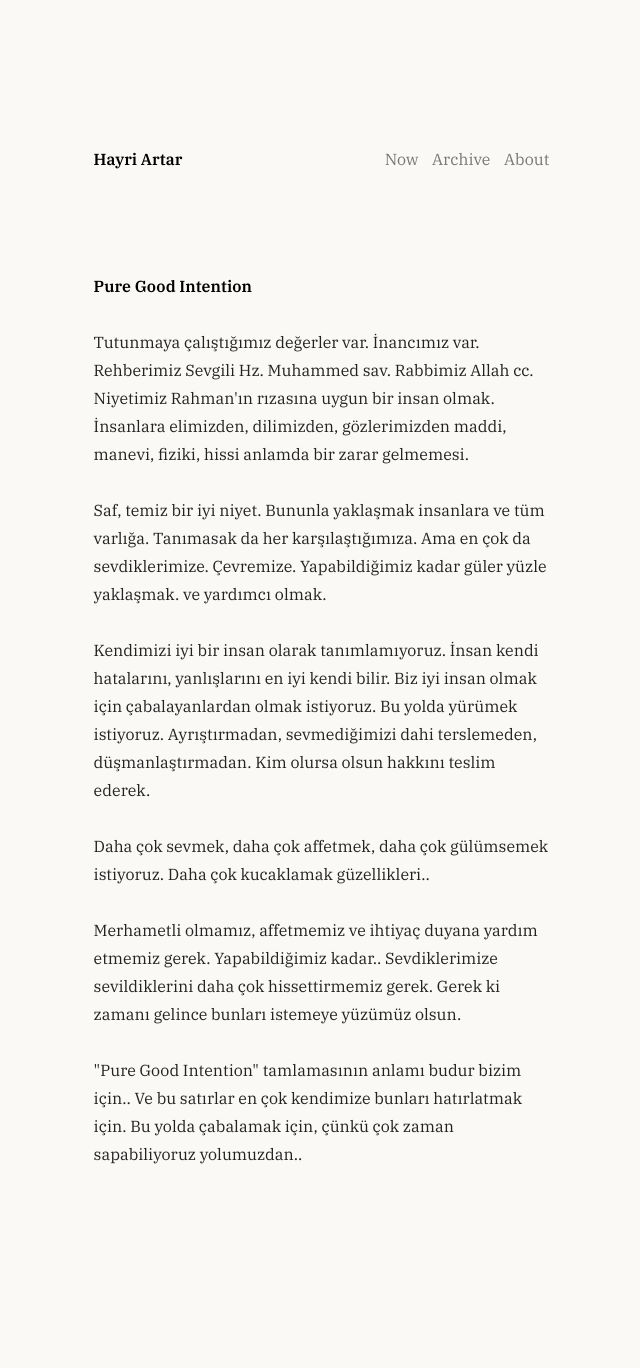
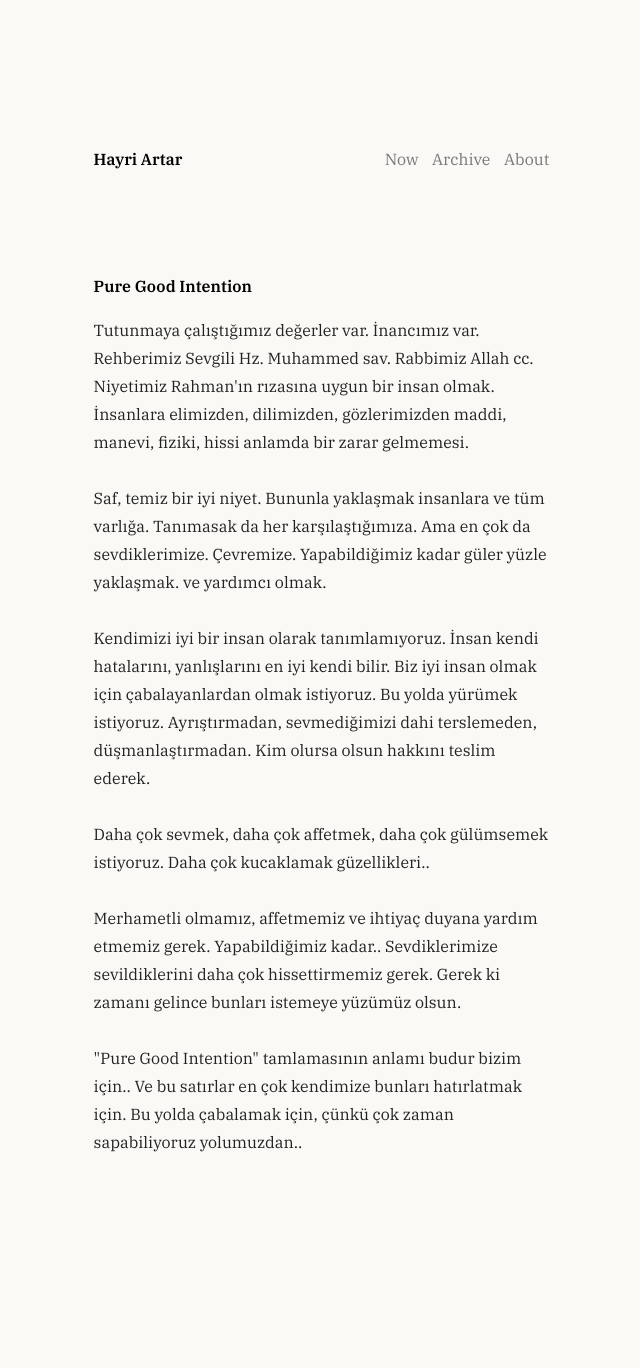
Before and after one commit to hayriartar/hayriartar.github.io, a Jekyll site: the page built from about/biraz.html, in a window 1280 px wide. Shown: the whole page, without its empty margins (316-956 px from the left). Built offline with Jekyll 4.4.1, drawn with Linux system fonts in a browser that asks for light colours.

Commit message:
some css changes

```diff
--- a/about/biraz.html
+++ b/about/biraz.html
@@ -7,8 +7,8 @@
 
 
 
-<b>Pure Good Intention</b>
-<br /><br />
+<h2>Pure Good Intention</h2>
+<p>
 Tutunmaya çalıştığımız değerler var. İnancımız var. Rehberimiz Sevgili Hz. Muhammed sav. Rabbimiz Allah cc.
 Niyetimiz Rahman'ın rızasına uygun bir insan olmak. İnsanlara elimizden, dilimizden, gözlerimizden maddi, manevi, fiziki, hissi anlamda bir zarar gelmemesi.
 <br /><br />
@@ -25,3 +25,4 @@
 <br /><br />
 "Pure Good Intention" tamlamasının anlamı budur bizim için.. Ve bu satırlar en çok kendimize bunları hatırlatmak için. Bu yolda çabalamak için, çünkü çok zaman sapabiliyoruz yolumuzdan..
 <br /><br /><br /><br /><br /><br /><br /><br />
+</p>
```
